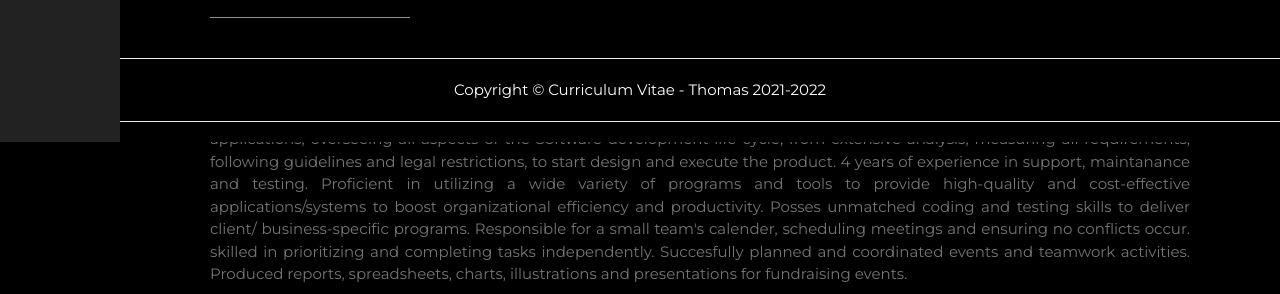
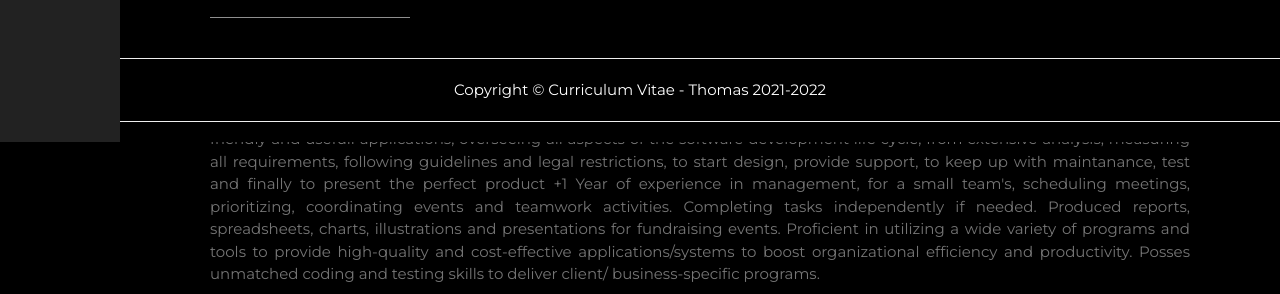
Before and after one commit to Thomasvandeven/cv, a plain HTML site: page index.html in a window 1280 px wide. Shown: the part 658-952 px from the top of the page. Drawn offline with nearby package versions, Linux system fonts and the light colour scheme.

Commit message:
Update index.html

```diff
--- a/index.html
+++ b/index.html
@@ -69,20 +69,19 @@ body, h1,h2,h3,h4,h5,h6 {font-family: "Montserrat", sans-serif}
   <div class="w3-content w3-justify w3-text-grey w3-padding-64" id="about">
     <h2 class="w3-text-light-grey">Introduction</h2>
     <hr style="width:200px" class="w3-opacity">
-    <p>An initiated java developer that you can rely on, I have strong javascript knowledge and 4+ years of industry experience in the computer program development team.
-I am proficient in clearly explaining complex development concepts to a variety of audiences.Currently looking for a junior role.
-Experience includes developing apps, websites, and complex programs.
-Spearheaded solutions-oriented and highly-skilled Java Developer looking for a junior role.
-Determined to create user friendly and usefull applications,
-overseeing all aspects of the Software development life cycle, from extensive analysis, measuring all requirements, following guidelines and legal restrictions,
-to start design and execute the product.
-4 years of experience in support, maintanance and testing. Proficient in utilizing a wide variety of programs and tools to provide high-quality and cost-effective applications/systems to boost organizational efficiency and productivity.
+    <p>An initiated java developer with a strong sense of responsibility at work and 5+ years of industry experience in computer science.
+Currently looking for a junior role to join and complement a program development team.
+I am proficient in clearly explaining complex development concepts to a variety of audiences in four languages.
+My experience includes developing apps, websites, and complex programs.
+As a Spearheaded, solutions-oriented and highly-motivated Java developer i am determined to create user friendly and usefull applications,
+	    overseeing all aspects of the software development life cycle, from extensive analysis, measuring all requirements, following guidelines and legal restrictions, to start design, provide support, to keep up with maintanance, test and finally to present the perfect product
+
++1 Year of experience in management, for a small team's, scheduling meetings, prioritizing, coordinating events and teamwork activities.
+Completing tasks independently if needed.
+Produced reports, spreadsheets, charts, illustrations and presentations for fundraising events.
+
+Proficient in utilizing a wide variety of programs and tools to provide high-quality and cost-effective applications/systems to boost organizational efficiency and productivity.
 Posses unmatched coding and testing skills to deliver client/ business-specific programs.
-
-Responsible for a small team's calender, scheduling meetings and ensuring no conflicts occur.
-skilled in prioritizing and completing tasks independently.
-Succesfully planned and coordinated events and teamwork activities.
-Produced reports, spreadsheets, charts, illustrations and presentations for fundraising events.
 
  </p>
     <h3 class="w3-padding-16 w3-text-light-grey">My Skills</h3>
```
